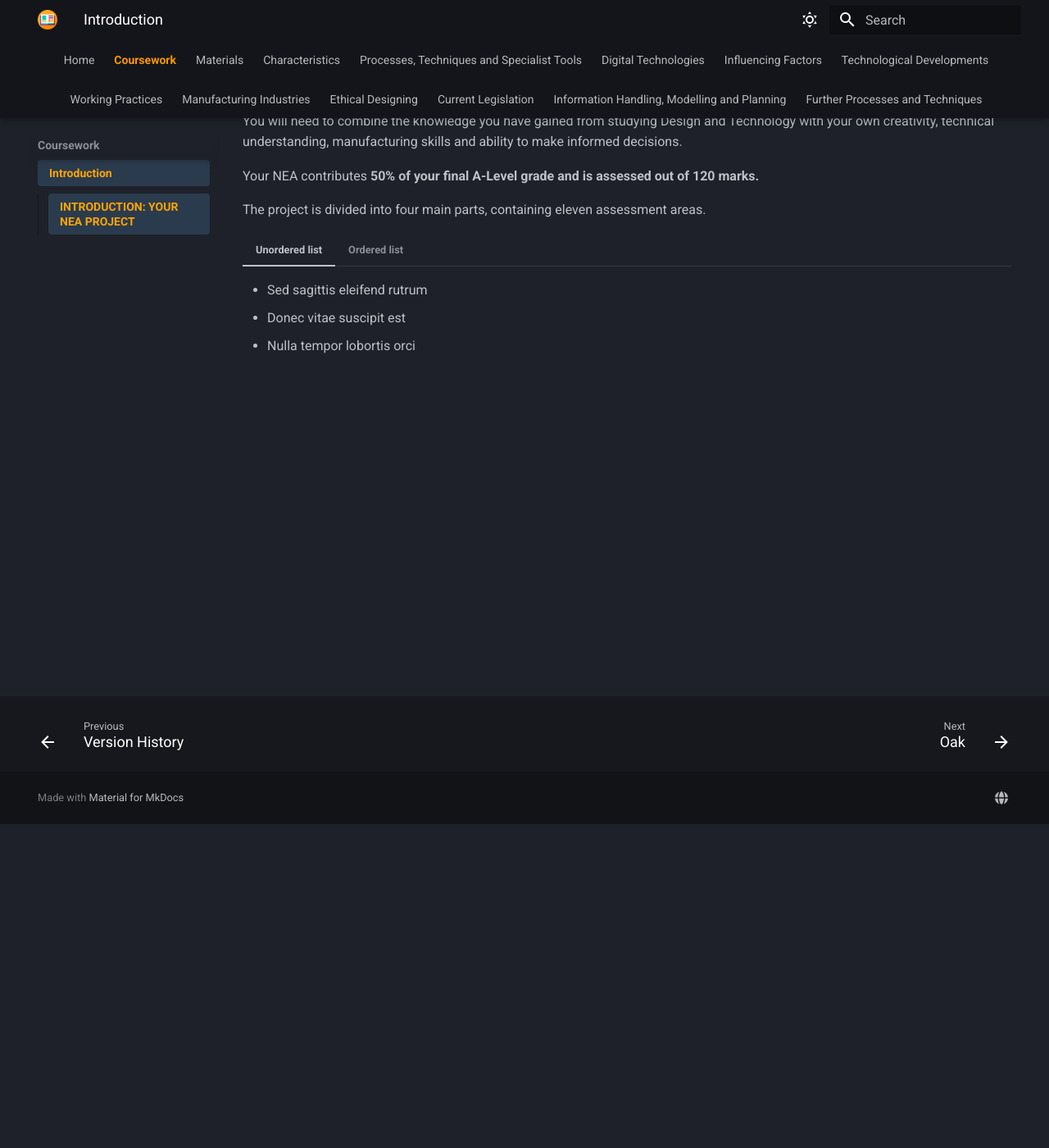
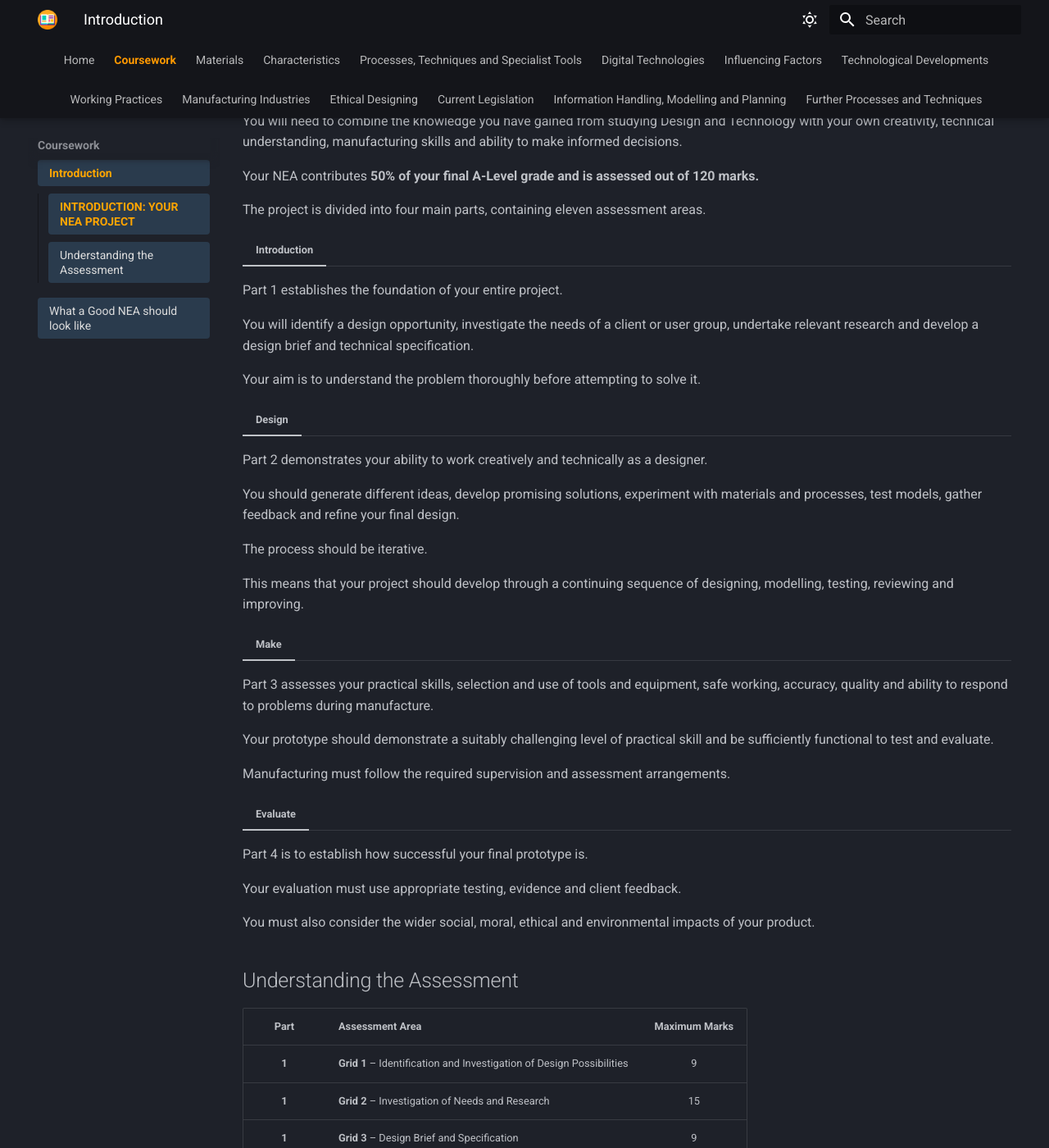
Before and after one commit to PixelMister/Design-and-Technology-Content, an MkDocs documentation site: the page built from docs/Coursework/introductiontocoursework.md, in a window 1280 px wide and 1400 px high, scrolled down 395 px. Shown: the whole window at 82% size. Built offline with MkDocs 1.6.1 and Material for MkDocs 9.7.7, drawn with Linux system fonts in a browser that asks for light colours; some of the changed text lies outside the part shown.

Commit message:
Coursework Pages

```diff
--- a/docs/Coursework/introductiontocoursework.md
+++ b/docs/Coursework/introductiontocoursework.md
@@ -16,14 +16,57 @@ Your NEA contributes **50% of your final A-Level grade and is assessed out of 12
 
 The project is divided into four main parts, containing eleven assessment areas.
 
-=== "Unordered list"
+=== "Introduction"
+Part 1 establishes the foundation of your entire project.
 
-    * Sed sagittis eleifend rutrum
-    * Donec vitae suscipit est
-    * Nulla tempor lobortis orci
+You will identify a design opportunity, investigate the needs of a client or user group, undertake relevant research and develop a design brief and technical specification.
 
-=== "Ordered list"
+Your aim is to understand the problem thoroughly before attempting to solve it.
 
-    1. Sed sagittis eleifend rutrum
-    2. Donec vitae suscipit est
-    3. Nulla tempor lobortis orci
+
+=== "Design"
+Part 2 demonstrates your ability to work creatively and technically as a designer.
+
+You should generate different ideas, develop promising solutions, experiment with materials and processes, test models, gather feedback and refine your final design.
+
+The process should be iterative.
+
+This means that your project should develop through a continuing sequence of designing, modelling, testing, reviewing and improving.
+
+=== "Make"
+Part 3 assesses your practical skills, selection and use of tools and equipment, safe working, accuracy, quality and ability to respond to problems during manufacture.
+
+Your prototype should demonstrate a suitably challenging level of practical skill and be sufficiently functional to test and evaluate.
+
+Manufacturing must follow the required supervision and assessment arrangements.
+
+=== "Evaluate"
+Part 4 is to establish how successful your final prototype is.
+
+Your evaluation must use appropriate testing, evidence and client feedback.
+
+You must also consider the wider social, moral, ethical and environmental impacts of your product.
+
+
+## Understanding the Assessment
+
+| Part | Assessment Area | Maximum Marks |
+|:----:|-----------------|:-------------:|
+| **1** | **Grid 1** – Identification and Investigation of Design Possibilities | 9 |
+| **1** | **Grid 2** – Investigation of Needs and Research | 15 |
+| **1** | **Grid 3** – Design Brief and Specification | 9 |
+| **2** | **Grid 4** – Design Ideas | 9 |
+| **2** | **Grid 5** – Development of Design Ideas | 9 |
+| **2** | **Grid 6** – Final Design Solution | 9 |
+| **2** | **Grid 7** – Review of Development and Final Design | 12 |
+| **2** | **Grid 8** – Communication of Design Ideas | 6 |
+| **3** | **Grid 9** – Tools and Equipment | 12 |
+| **3** | **Grid 10** – Quality and Accuracy | 18 |
+| **4** | **Grid 11** – Testing and Evaluation | 12 |
+| | **Total** | **120** |
+
+Remember that all of these assessment areas are connected. For example, your research should inform your specification, your specification should influence your designs, and your final evaluation should establish how successfully your prototype meets those original requirements.
+
+!!! note "Remember"
+
+    All of these assessment areas are connected. For example, your research should inform your specification, your specification should influence your designs, and your final evaluation should establish how successfully your prototype meets those original requirements.
--- a/mkdocs.yml
+++ b/mkdocs.yml
@@ -6,6 +6,7 @@ nav:
       - Version History: Home/version-history.md
   - Coursework:
       - Introduction: Coursework/introductiontocoursework.md
+      - What a Good NEA should look like: Coursework/whatdoesasuccessfulnealooklike.md
   - Materials:
       - Hardwoods:
         - Oak: Materials/Woods/Hardwoods/oak.md
```
Also changed, not shown: docs/Coursework/whatdoesasuccessfulnealooklike.md (added, +64 -0 lines).
